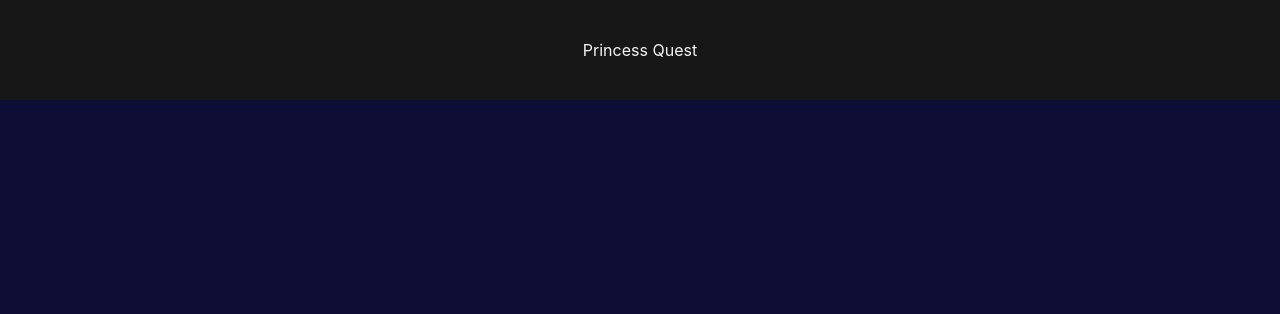
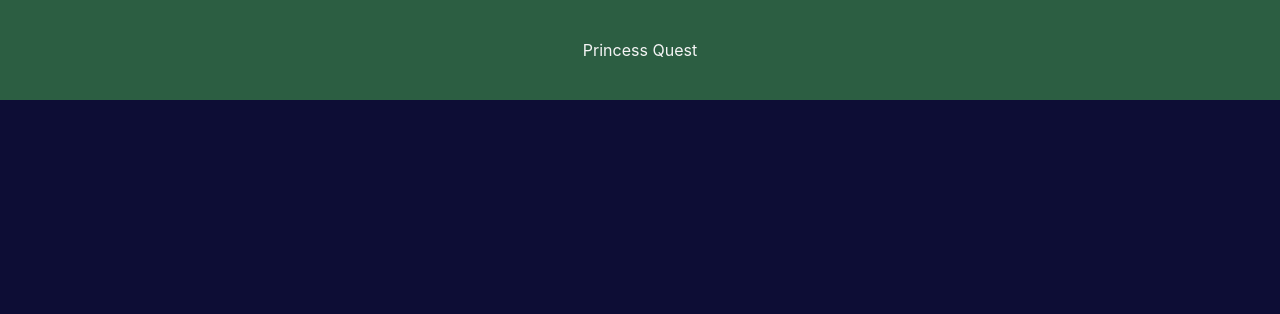
Before and after one commit to kyoung2025/dmd-1060-final, a website built with Vite: page index.html in a window 1280 px wide. Shown: the top 314 px of the page. Built offline with nearby package versions, Linux system fonts and the light colour scheme; files whose address does not match are found by name.

Commit message:
Platforms

```diff
--- /dev/null
+++ b/public/assets/grass-tiles3.tsx
@@ -0,0 +1,4 @@
+<?xml version="1.0" encoding="UTF-8"?>
+<tileset version="1.10" tiledversion="1.12.2" name="grass-tiles3" tilewidth="16" tileheight="16" tilecount="21" columns="7">
+ <image source="grass-tiles3.png" width="112" height="48"/>
+</tileset>
--- /dev/null
+++ b/public/assets/grass-tiles5.tsx
@@ -0,0 +1,4 @@
+<?xml version="1.0" encoding="UTF-8"?>
+<tileset version="1.10" tiledversion="1.12.2" name="grass-tiles5" tilewidth="16" tileheight="16" tilecount="21" columns="7">
+ <image source="grass-tiles5.png" width="112" height="48"/>
+</tileset>
--- a/src/main.js
+++ b/src/main.js
@@ -2,8 +2,8 @@ import './style.css'
 import Phaser from 'phaser'
 
 const sizes = {
-  width: 500,
-  height: 500
+  width: 850,
+  height: 570
 }
 
 const speedDown = 300
@@ -21,7 +21,8 @@ class GameScene extends Phaser.Scene{
     super("scene-game");
     this.player;
     this.cursor;
-    this.playerSpeed = speedDown + 50;
+    // this.playerSpeed = speedDown + 50;
+    this.playerSpeed = 352;
     this.target;
     this.points = 0;
     this.textScore;
@@ -34,12 +35,15 @@ class GameScene extends Phaser.Scene{
   }
 
   preload(){
-    this.load.image("bg", "assets/fall-bg.png");
+    this.load.image("bg", "assets/sky-bg1.png");
     this.load.image("sunny", "assets/sunny.png");
     this.load.image("tomato", "/assets/tomato.png");
     this.load.image("particles", "/assets/particles.png");
     this.load.audio("pop", "/assets/pop.mp3");
     this.load.audio("bgMusic", "/assets/bgMusic.mp3");
+
+    this.load.tilemapTiledJSON('map', 'assets/map3.tmj');
+    this.load.image('tileset-image', 'assets/grass-tiles5.png');
   }
 
   create(){
@@ -50,15 +54,75 @@ class GameScene extends Phaser.Scene{
     // this.bgMusic.play()
 
     // this.add.image(0, 0, "bg").setOrigin(0, 0).setScale(1.5);
+    /*this.background = this.add.tileSprite(
+      0, 0,
+      sizes.width,
+      sizes.height,
+      "bg"
+    ).setOrigin(0, 0).setScrollFactor(0);*/
+
+    // TILED MAP
+    const map = this.make.tilemap({ key: 'map' });
+
+    // 3. Add the tileset image to the map (First param = name in Tiled, Second = preload key)
+    const tileset = map.addTilesetImage('grass-tiles5', 'tileset-image');
+
+    // 4. Create the layers
+    const grassLayer = map.createLayer('Tile Layer 1', tileset, 0, 0); // Your collision layer
+    grassLayer.setDepth(1);
+    grassLayer.setScale(3.5) ;
+
+    this.worldFloorY = map.heightInPixels * grassLayer.scaleY;
+
+    this.physics.world.setBounds(
+      0, 0,
+      map.widthInPixels * grassLayer.scaleX,
+      this.worldFloorY
+    );
+
+    this.cameras.main.setBounds(
+      0,
+      this.worldFloorY - sizes.height,
+      this.physics.world.bounds.width,
+      sizes.height
+    );
+
+    // 5. Enable collisions on the walls layer
+    // Option A: Exclude empty tiles (-1 means empty space)
+    grassLayer.setCollisionByExclusion([-1]);
+
+    // Option B: Or set collision by custom property if you added 'collides: true' in Tiled
+    // wallsLayer.setCollisionByProperty({ collides: true });
+
+
+
+
+    // Get original background image dimensions
+    const bg = this.textures.get("bg").getSourceImage();
+
+    const scaleX = sizes.width / bg.width;
+    const scaleY = sizes.height / bg.height;
+
+    const scale = Math.max(scaleX, scaleY);
+
+    // Create background that fills the screen
     this.background = this.add.tileSprite(
-      0, 0,
+      0,
+      0,
       sizes.width,
       sizes.height,
       "bg"
     ).setOrigin(0, 0).setScrollFactor(0);
 
+    // groundLayer.setDepth(1);
+
+    // Scale the actual texture
+    this.background.setTileScale(1 / scale, 1 / scale);
+
+    const groundY = this.worldFloorY;
+
     this.player = this.physics.add
-        .image(0, sizes.height - 100, "sunny" )
+        .image(100, groundY - 100, "sunny" )
         .setOrigin(0, 0)
         .setScale(0.5);
     // this.player.setImmovable(true);
@@ -68,17 +132,38 @@ class GameScene extends Phaser.Scene{
     this.player.setGravityY(0);
 
     this.player.setCollideWorldBounds(true);
-    this.player.setSize(this.player.width-this.player.width/4, this.player.height/6).
-    setOffset(this.player.width/10, this.player.height - this.player.height/10);
+    this.player.setSize(this.player.width-this.player.width/1.5, this.player.height/2).
+    setOffset(this.player.width/7, this.player.height - this.player.height/2);
+
+    this.cameras.main.scrollX = 0;
+    this.cameras.main.scrollY = groundY - sizes.height;
+
+
+    this.cameras.main.roundPixels = true;
+    this.cameras.main.startFollow(
+      this.player,
+      true,
+      1,
+      0
+    );
+
+    this.cameras.main.setFollowOffset(0, 0);
+
 
     // -----------------  Sidescroller --------------
-    // Make the world wider than the screen
-    this.physics.world.setBounds(0, 0, worldWidth, sizes.height);
-    // Allow the player to move throughout the world
+
+    // TILED MAP
+    // this.physics.world.setBounds(0, 0, map.widthInPixels * grassLayer.scaleX, map.heightInPixels * grassLayer.scaleY);
+    // this.cameras.main.setBounds(0, 0, map.widthInPixels * grassLayer.scaleX, map.heightInPixels * grassLayer.scaleY);
+
+
+
     this.player.setCollideWorldBounds(true);
     // Make the camera follow the player
-    this.cameras.main.setBounds(0, 0, worldWidth, sizes.height);
-    this.cameras.main.startFollow(this.player, true, 1, 1);
+    // this.cameras.main.setBounds(0, 0, worldWidth, sizes.height);
+    // this.cameras.main.startFollow(this.player, true, 1, 1);
+
+
 
     this.target = this.physics.add
         .image(0, 0, "tomato")
@@ -89,6 +174,9 @@ class GameScene extends Phaser.Scene{
         this.physics.add.overlap(this.target, this.player, this.targetHit, null, this)
 
     this.cursor = this.input.keyboard.createCursorKeys();
+
+     // 7. Add a collider between the player and the walls layer
+    this.physics.add.collider(this.player, grassLayer);
 
     this.textScore = this.add.text(sizes.width - 120, 10, "Score:0", {
       font: "25px Arial",
@@ -102,7 +190,7 @@ class GameScene extends Phaser.Scene{
     });
     this.textTime.setScrollFactor(0);
 
-    this.timedEvent = this.time.delayedCall(15000, this.gameOver, [], this)
+    this.timedEvent = this.time.delayedCall(10000, this.gameOver, [], this)
 
     this.emitter = this.add.particles(-100, -50, "particles", {
       speed: 100,
@@ -116,13 +204,28 @@ class GameScene extends Phaser.Scene{
   }
 
   update(){
+    /*const camera = this.cameras.main;
+
+    const desiredScrollX = this.player.x - sizes.width / 2;
+
+    camera.scrollX = Math.round(
+      Phaser.Math.Clamp(
+        desiredScrollX,
+        0,
+        this.physics.world.bounds.width - sizes.width
+      )
+    );
+
+    camera.scrollY = Math.round(this.worldFloorY - sizes.height);*/
+
+    // Keep camera vertically fixed at starting position
+    this.cameras.main.scrollY = this.worldFloorY - sizes.height;
 
     this.background.tilePositionX = this.cameras.main.scrollX;
-
     this.remainingTime = this.timedEvent.getRemainingSeconds()
     this.textTime.setText(`Remaining Time: ${Math.round(this.remainingTime).toString()}`)
 
-    if (this.target.y >= sizes.height) {
+    if (this.target.y >= this.worldFloorY) {
       this.target.setY(0);
 
       this.target.setX(
@@ -146,7 +249,7 @@ class GameScene extends Phaser.Scene{
 
     // Vertical Movement
     if (Phaser.Input.Keyboard.JustDown(up) && this.player.body.blocked.down) {
-      this.player.setVelocityY(-400);
+      this.player.setVelocityY(-640);
     }
   }
 
@@ -183,6 +286,7 @@ const config = {
   width: sizes.width,
   height: sizes.height,
   pixelArt: true,
+  roundPixels: true,
   canvas: gameCanvas,
   physics: {
     default: "arcade",
--- a/src/style.css
+++ b/src/style.css
@@ -1,6 +1,6 @@
 :root {
   font-family: Inter, system-ui, Avenir, Helvetica, Arial, sans-serif;
-  --dkClr: #171717;
+  --dkClr: #2c5e42;
   --liClr: whitesmoke;
   --accClr: #0D0D35;
 }
```
Also changed, not shown: public/assets/fall-bg-old.png (deleted), public/assets/grass-tiles3.png (added), public/assets/grass-tiles5.png (added), public/assets/sky-bg.png (added), public/assets/sky-bg1.png (added), 6 other files.
